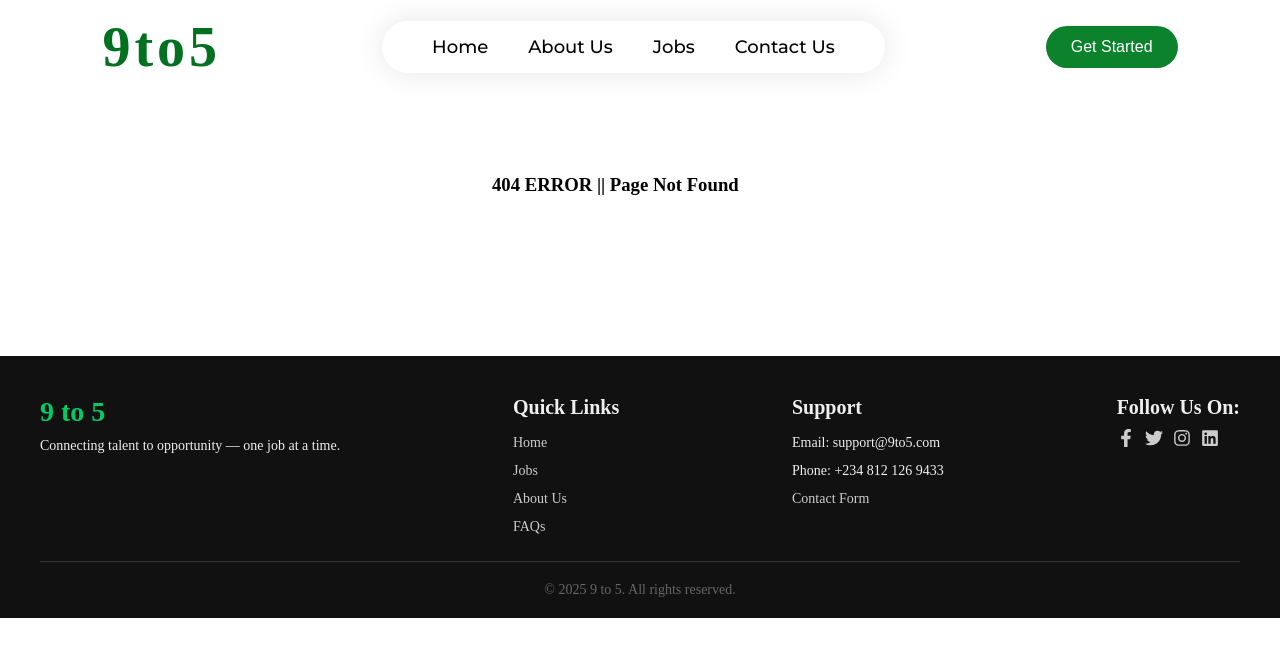
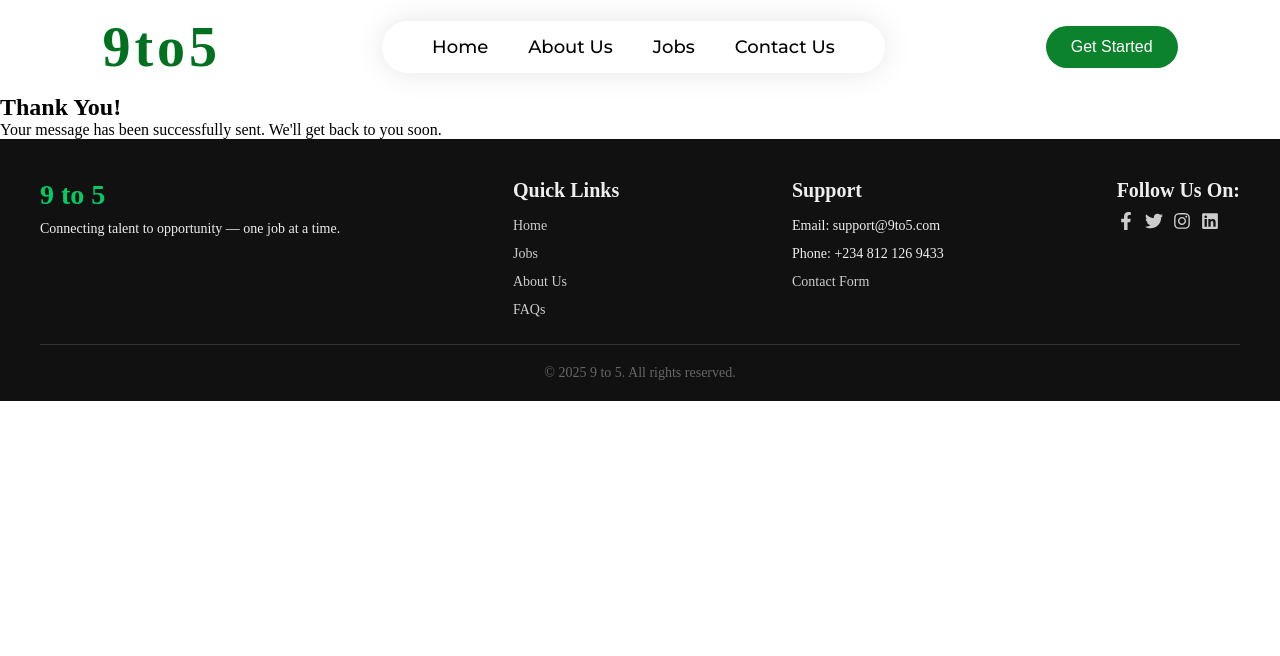
Before and after one commit to Ciscomahlee005codes/9-to-5, a React (Vite) app: page /thank-you in a window 1280 px wide. Shown: the top 656 px of the page. Built offline with nearby package versions, Linux system fonts and the light colour scheme; a web font is replaced by a local one.

Commit message:
Minor Changes

```diff
--- a/src/App.jsx
+++ b/src/App.jsx
@@ -6,6 +6,7 @@ const Jobs = lazy(()=> import('./Pages/Jobs/Jobs'))
 const NotFound = lazy(()=> import('./Pages/NotFound/NotFound'));
 import Footer from './Components/Footer/Footer'
 import Loader from "./Components/Loader/Loader";
+import ThankYou from "./Components/ThankYou/ThankYou";
 const JobDetails = lazy(()=> import('./Pages/Jobs/JobDetails'))
 const Contact = lazy(()=> import('./Pages/Contact/Contact'))
 function App() {
@@ -22,6 +23,7 @@ function App() {
         <Route path="*" element={<NotFound />}/>
         <Route path="/jobs/:id" element={<JobDetails />}/>
         <Route path="/contact" element={<Contact />}/>
+        <Route path="/thank-you" element={<ThankYou />} />
       </Routes>
         <Footer />
        </Suspense>
--- /dev/null
+++ b/src/Components/ThankYou/ThankYou.jsx
@@ -0,0 +1,13 @@
+// ThankYou.jsx
+import React from "react";
+
+const ThankYou = () => {
+  return (
+    <div className="thank-you">
+      <h2>Thank You!</h2>
+      <p>Your message has been successfully sent. We'll get back to you soon.</p>
+    </div>
+  );
+};
+
+export default ThankYou;
--- a/src/Pages/Contact/Contact.jsx
+++ b/src/Pages/Contact/Contact.jsx
@@ -19,7 +19,7 @@ const Contact = () => {
       <p>Have a question or need support? We’re here to help!</p>
 
       <form
-        action='https://getform.io/f/bkknrkpb'
+        action="https://getform.io/f/bkknrkpb"
         method="POST"
         className="contact-form"
       >
@@ -61,8 +61,9 @@ const Contact = () => {
         <input
           type="hidden"
           name="_redirect"
-          value="https://9-to-5.vercel.app/"
+          value="https://9-to-5.vercel.app/thank-you"
         />
+
         <button type="submit">Send Message</button>
       </form>
     </div>
```
Also changed, not shown: src/Components/ThankYou/ThankYou.css (added).
